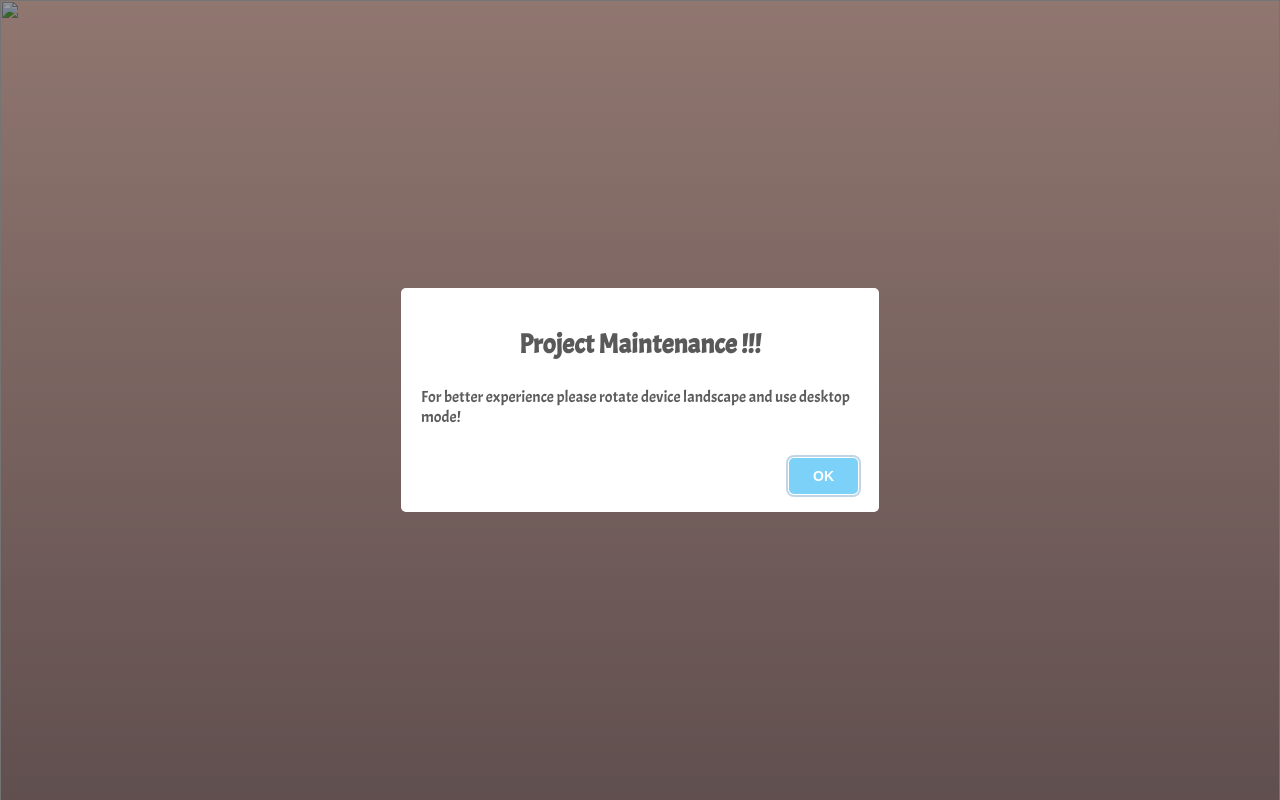
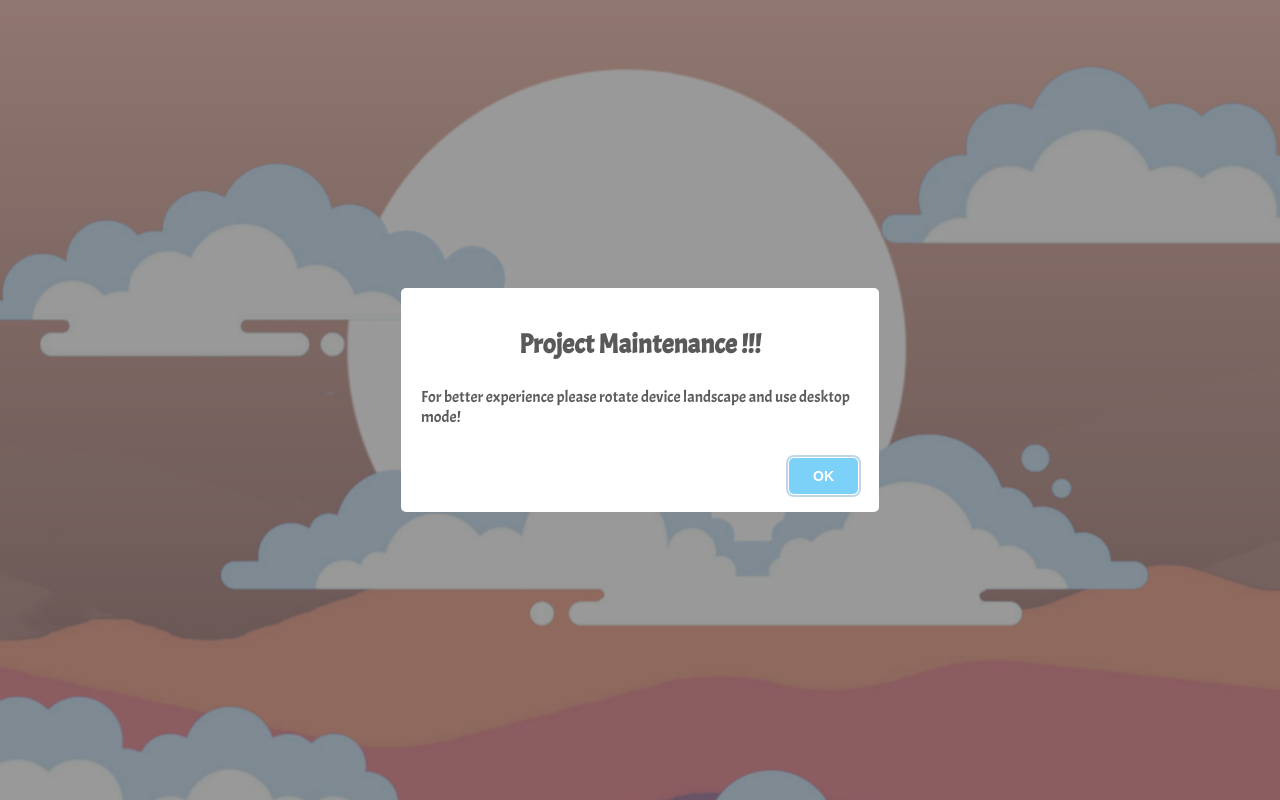
Before and after one commit to ar2oprojectreza/ar2oprojectreza.github.io, a plain HTML site: page index.html in a window 1280 px wide. Shown: the top 800 px of the page. Drawn offline with nearby package versions, Linux system fonts and the light colour scheme.

Commit message:
index.html

```diff
--- a/index.html
+++ b/index.html
@@ -11,9 +11,9 @@
 <body>
 
   <div class="paralax">
-    <img src="assets/finalbg2.png" id="underground">
-    <img src="assets/finalcloud4.png" id="cloud">
-    <img src="assets/finalsun2.png" id="sun">
+    <img src="finalbg2.png" id="underground">
+    <img src="finalcloud4.png" id="cloud">
+    <img src="finalsun2.png" id="sun">
     <h2 id="text">My Project<br>v.1.0.0</h2>
     <a href="https://instagram.com/Ozvgen21" id="button">Contact Me</a>
   </div>
```
